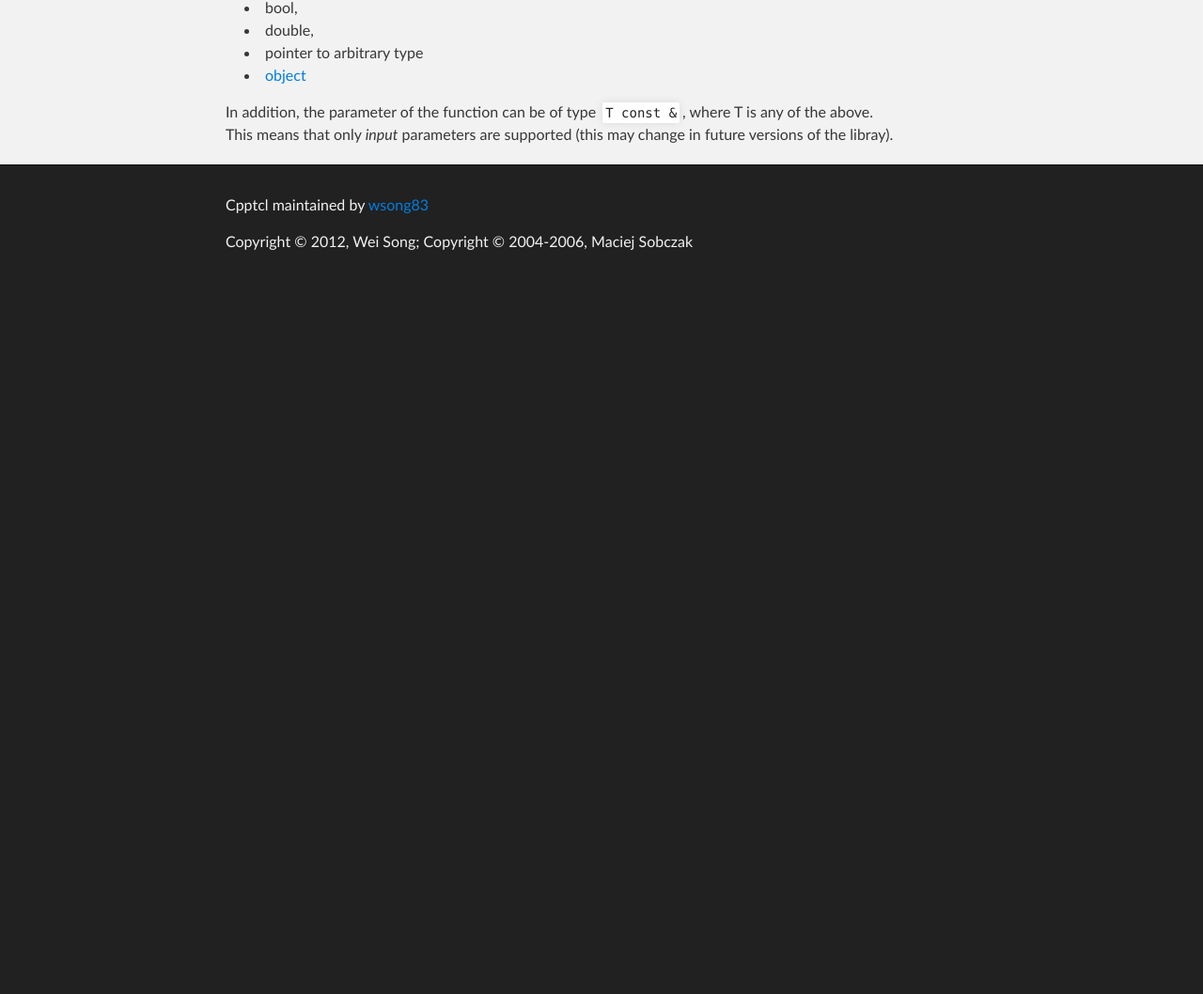
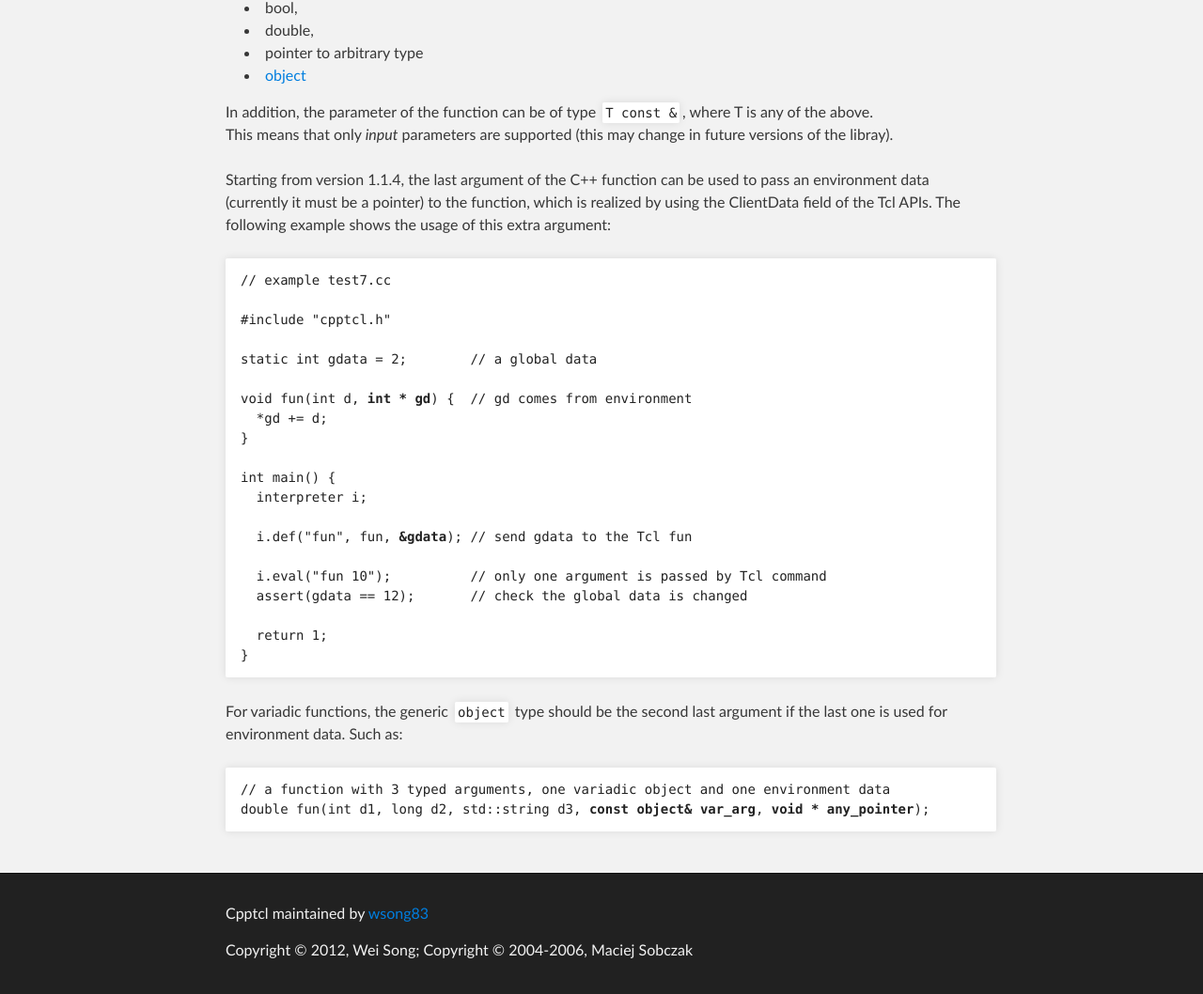
Before and after one commit to wsong83/cpptcl, a plain HTML site: page freefun.html in a window 1280 px wide. Shown: the part 1527-2585 px from the top of the page at 94% size. Before the commit the page ends 1831 px from the top, so only its background shows below. Drawn offline with Linux system fonts and the light colour scheme.

Commit message:
add the explanation to doc

```diff
--- a/freefun.html
+++ b/freefun.html
@@ -97,6 +97,35 @@ This means that only <span style="font-style: italic;">input</span>
 parameters are supported (this may change in future versions of the
 libray).<br>
 
+<br>Starting from version 1.1.4, the last argument of the C++ function can be used to pass an environment data (currently it must be a pointer) to the function,
+which is realized by using the ClientData field of the Tcl APIs. The following example shows the usage of this extra argument: <br>
+<br><pre><code>// example test7.cc
+
+#include "cpptcl.h"
+
+static int gdata = 2;        // a global data
+
+void fun(int d, <span style="font-weight: bold;">int * gd</span>) {  // gd comes from environment
+  *gd += d;
+}
+
+int main() {
+  interpreter i;
+
+  i.def("fun", fun, <span style="font-weight: bold;">&gdata</span>); // send gdata to the Tcl fun
+
+  i.eval("fun 10");          // only one argument is passed by Tcl command
+  assert(gdata == 12);       // check the global data is changed
+
+  return 1;
+}
+</code></pre><br>
+
+For variadic functions, the generic <code>object</code> type should be the second last argument if the last one is used for environment data. Such as:<br>
+<br><pre><code>// a function with 3 typed arguments, one variadic object and one environment data
+double fun(int d1, long d2, std::string d3, <span style="font-weight: bold;">const object& var_arg</span>, <span style="font-weight: bold;">void * any_pointer</span>);
+</code></pre><br>
+
       </section>
     </div>
 
```
